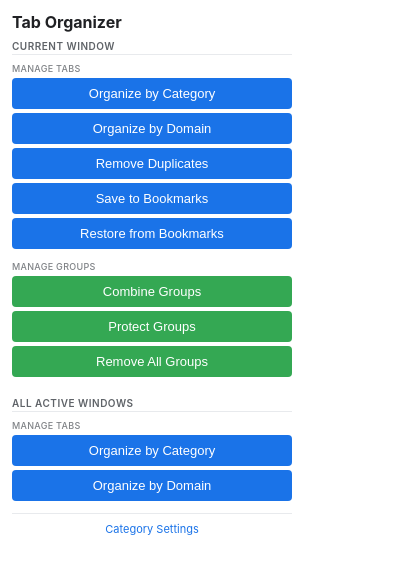
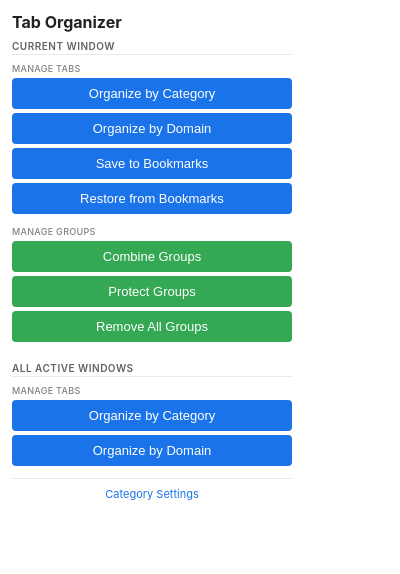
Before and after one commit to malston/chrome-tabs, a browser extension: page chrome-extension/src/popup/popup.html in a window 400 px wide. Drawn offline with Linux system fonts and the light colour scheme.

Commit message:
refactor: Remove 'Remove Duplicates' button from popup UI
Removes the standalone 'Remove Duplicates' button from popup.html as
duplicate removal is now integrated into the organize operations.

Part of Task 3 from integrate-duplicate-removal implementation plan.

```diff
--- a/chrome-extension/src/popup/popup.html
+++ b/chrome-extension/src/popup/popup.html
@@ -283,10 +283,6 @@
     Organize by Domain
   </button>
 
-  <button id="dedupeBtn" class="primary main-action-btn">
-    Remove Duplicates
-  </button>
-
   <button id="saveBookmarksBtn" class="primary main-action-btn">
     Save to Bookmarks
   </button>
```
Also changed, not shown: 1 other file.
